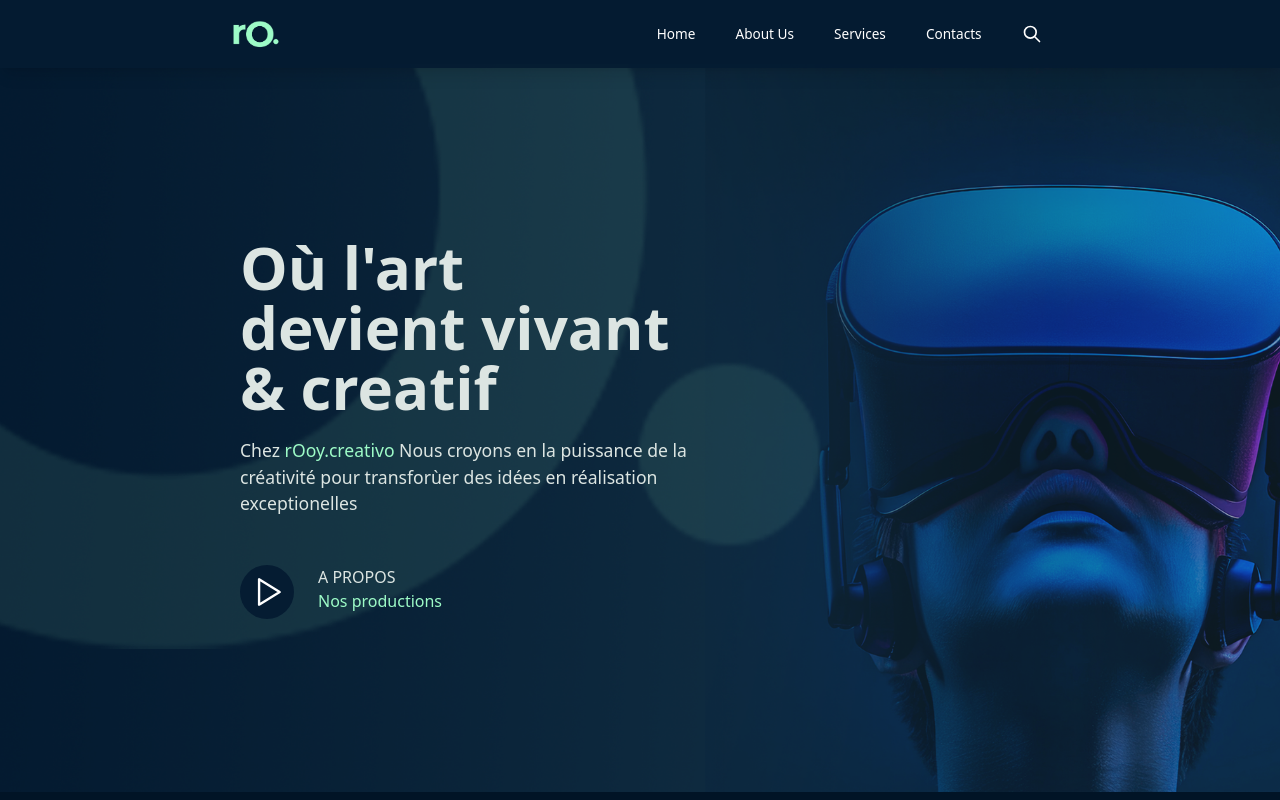
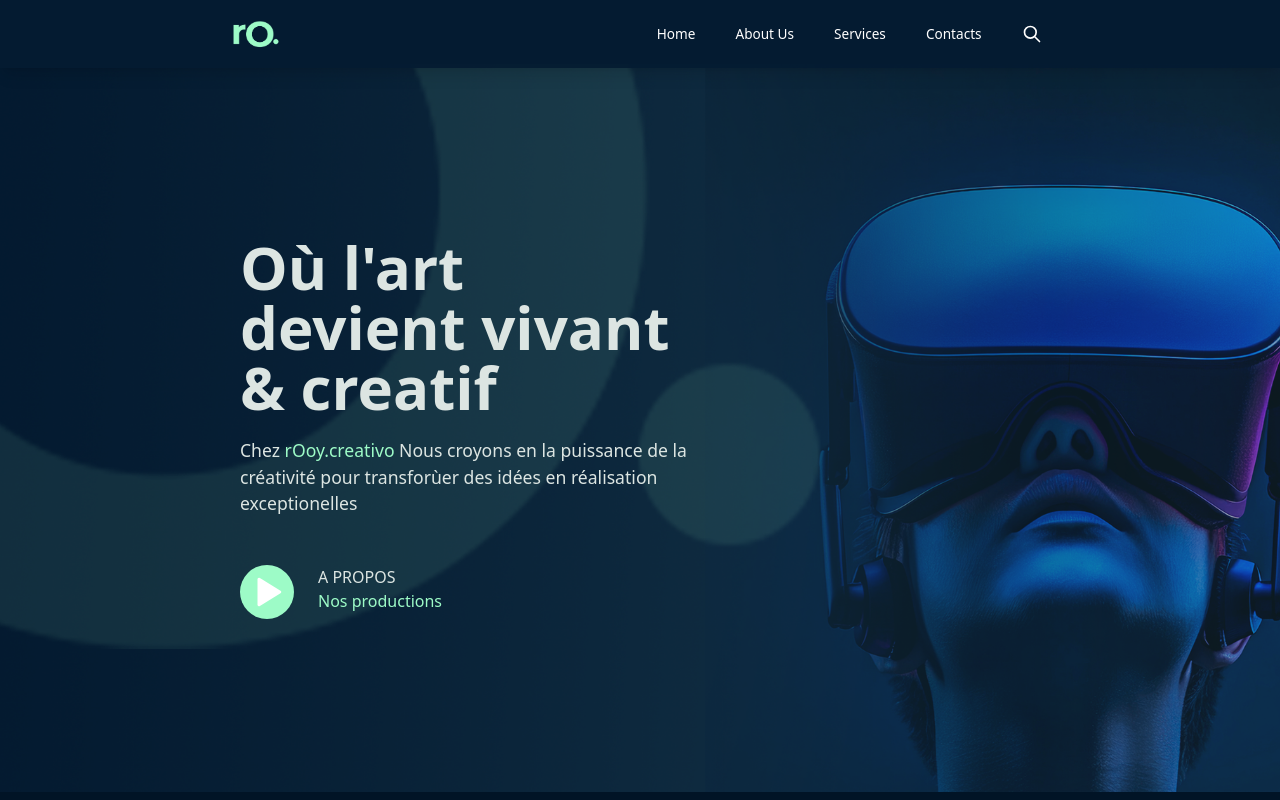
Before and after one commit to romeokany187/vite-deploy, a React (Vite) app: page / in a window 1280 px wide. Shown: the top 800 px of the page. Built offline with nearby package versions, Linux system fonts and the light colour scheme.

Commit message:
corrections

```diff
--- a/src/components/Banner.jsx
+++ b/src/components/Banner.jsx
@@ -26,9 +26,9 @@ const Banner = () => {
                     <p className='text-[#dce5e2]  text-[1.1rem] mb-[3rem]'>Chez <span className='text-green'>r<span>O</span>oy.creativo</span> Nous croyons en la puissance de la créativité pour transforùer des idées en réalisation exceptionelles</p>
                     <div className="flex gap-6">
                         <div className="">
-                            <svg xmlns="http://www.w3.org/2000/svg" class="icon icon-tabler p-2 bg-secondary rounded-full icon-tabler-player-play" width="54" height="54" viewBox="0 0 24 24" stroke-width="1.5" stroke="#ffffff" fill="none" stroke-linecap="round" stroke-linejoin="round">
+                            <svg xmlns="http://www.w3.org/2000/svg" class="icon icon-tabler bg-green rounded-full p-2 icon-tabler-player-play-filled" width="54" height="54" viewBox="0 0 24 24" stroke-width="2" stroke="#ffffff" fill="none" stroke-linecap="round" stroke-linejoin="round">
                                 <path stroke="none" d="M0 0h24v24H0z" fill="none" />
-                                <path d="M7 4v16l13 -8z" />
+                                <path d="M6 4v16a1 1 0 0 0 1.524 .852l13 -8a1 1 0 0 0 0 -1.704l-13 -8a1 1 0 0 0 -1.524 .852z" stroke-width="0" fill="white" />
                             </svg>
                         </div>
                         <div className="text-[#dce5e2] text-[1rem] font-medium ">
```
